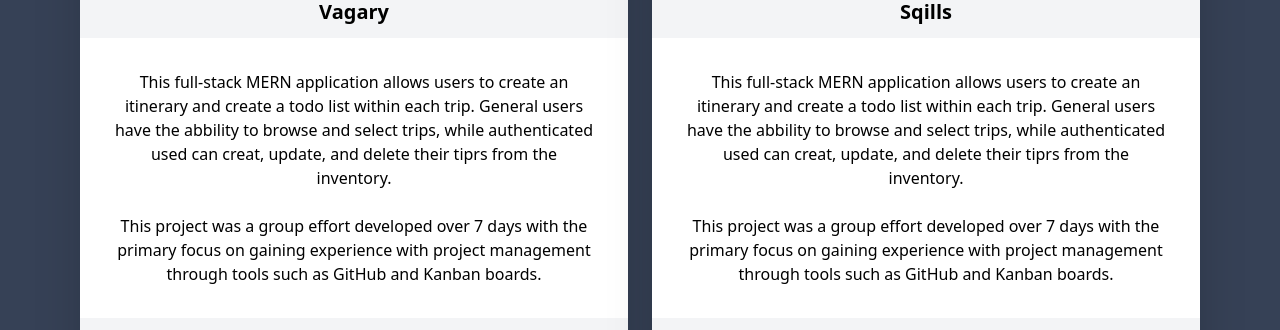
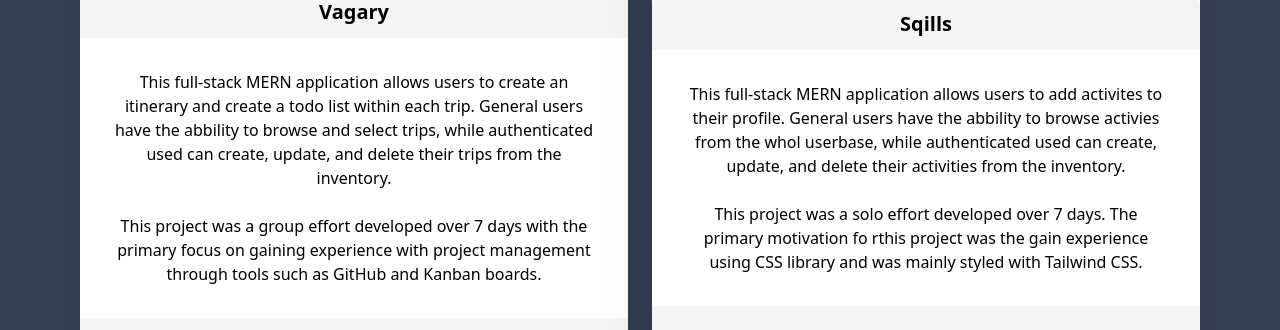
Before and after one commit to andersonnash/my-portfolio-, a React (Create React App) app in the folder my-portfolio/: page / in a window 1280 px wide. Shown: the part 2126-2456 px from the top of the page. Built offline with nearby package versions, Linux system fonts and the light colour scheme; a web font is replaced by a local one.

Commit message:
redid projects

```diff
--- a/my-portfolio/src/Views/About/About.jsx
+++ b/my-portfolio/src/Views/About/About.jsx
@@ -6,7 +6,7 @@ const About = () => {
     <div className='mt-20 flex items-center justify-center'>
       <div>
       <h1 className='my-8 text-6xl'>About Me</h1>
-      <h1 id='about-me'>
+      <div id='about-me'>
       <h3 className='text-4xl'>
           I am an innovative and technically astute Software Engineer well-versed in
           analyzing user needs and developing software to precisely meet diverse
@@ -14,7 +14,7 @@ const About = () => {
           proactively keeps up with industry trends. I am driven to wear many programming
           hats with experience in creating new applications.
       </h3>
-      </h1>
+      </div>
       </div>
       </div>
   );
--- a/my-portfolio/src/Views/Hero/Hero.jsx
+++ b/my-portfolio/src/Views/Hero/Hero.jsx
@@ -1,4 +1,3 @@
-import climb from "../../Assests/nashClimb.png";
 const Hero = () => {
   return (
 <div className=" min-h-screen flex items-center justify-center bg-gray-900">
@@ -21,7 +20,7 @@ const Hero = () => {
 
   <div className="col-span-2 bg-gray-800 rounded animate-pulse"></div>
   <div className="col-span-4 bg-gray-800 rounded animate-pulse"></div>
-  <div class="col-span-6 bg-gray-800 rounded animate-pulse"></div>
+  <div className="col-span-6 bg-gray-800 rounded animate-pulse"></div>
 
   <div className="col-span-5 bg-gray-800 rounded animate-pulse"></div>
   <div className="col-span-5 bg-gray-800 rounded animate-pulse"></div>
--- a/my-portfolio/src/Views/Homepage/Homepage.jsx
+++ b/my-portfolio/src/Views/Homepage/Homepage.jsx
@@ -3,8 +3,6 @@ import Skills from "../Skills/Skills";
 import About from "../About/About";
 import Projects from "../Projects/Projects";
 import Hero from '../Hero/Hero'
-import Layout from '../../Component/Layout/Layout'
-import climb from '../../Assests/nashClimb.png'
 
 const Homepage = () => {
   return (
--- a/my-portfolio/src/Views/Projects/Projects.jsx
+++ b/my-portfolio/src/Views/Projects/Projects.jsx
@@ -1,66 +1,73 @@
 import vagary from "../../Assests/vagary.png";
 import sqills from "../../Assests/sqills.png";
 import git from "../../Assests/github.png";
-import computer from '../../Assests/computer.png'
+import computer from "../../Assests/computer.png";
 
 const Projects = () => {
   return (
     <div>
-      <h1 className='text-6xl mt-4'>Projects</h1>
+      <h1 className="text-6xl mt-4">Projects</h1>
       <div className=" flex items-center justify-center m-20">
         <div className="bg-white rounded-lg shadow-2xl w-3/4 h-auto mr-6">
-        <img className="rounded-t-lg h-60 w-full object-cover" src={vagary} />
+          <img
+            className="rounded-t-lg h-60 w-full object-cover"
+            src={vagary}
+            alt=""
+          />
           <header className="bg-gray-100 rounded-t-lg py-3 px-8 text-xl font-extrabold">
             Vagary
           </header>
           <div className="p-8">
             <p className="mb-6">
-            This full-stack MERN application allows users to create an itinerary
-            and create a todo list within each trip. General users have the
-            abbility to browse and select trips, while authenticated used can
-            creat, update, and delete their tiprs from the inventory.
+              This full-stack MERN application allows users to create an
+              itinerary and create a todo list within each trip. General users
+              have the abbility to browse and select trips, while authenticated
+              used can create, update, and delete their trips from the inventory.
             </p>
             <p>
               This project was a group effort developed over 7 days with the
-            primary focus on gaining experience with project management through
-            tools such as GitHub and Kanban boards.
+              primary focus on gaining experience with project management
+              through tools such as GitHub and Kanban boards.
             </p>
           </div>
           <footer className="bg-gray-100 rounded-b-lg py-6 flex items-center justify-center ">
             <a href="https://github.com/andersonnash/vagary">
-            <img className='mr-6'src={git} />
+              <img className="mr-6" src={git} alt="" />
             </a>
-          <a href='https://dazzling-ramanujan-14f249.netlify.app'>
-            <img src={computer} />
+            <a href="https://dazzling-ramanujan-14f249.netlify.app">
+              <img src={computer} alt="" />
             </a>
           </footer>
         </div>
 
-
         <div className="bg-white rounded-lg shadow-2xl w-3/4">
-        <img className="rounded-t-lg h-60 w-full object-cover" src={sqills} />
+          <img
+            className="rounded-t-lg h-60 w-full object-cover"
+            src={sqills}
+            alt=""
+          />
           <header className="bg-gray-100 rounded-t-lg py-3 px-8 text-xl font-extrabold">
             Sqills
           </header>
           <div className="p-8">
             <p className="mb-6">
-            This full-stack MERN application allows users to create an itinerary
-            and create a todo list within each trip. General users have the
-            abbility to browse and select trips, while authenticated used can
-            creat, update, and delete their tiprs from the inventory.
+              This full-stack MERN application allows users to add activites to
+              their profile. General users have the abbility to browse activies
+              from the whol userbase, while authenticated used can create,
+              update, and delete their activities from the inventory.
             </p>
             <p>
-            This project was a group effort developed over 7 days with the
-            primary focus on gaining experience with project management through
-            tools such as GitHub and Kanban boards.
+              This project was a solo effort developed over 7 days. The primary
+              motivation fo rthis project was the gain experience using CSS
+              library and was mainly styled with Tailwind CSS.
             </p>
           </div>
           <footer className="bg-gray-100 rounded-b-lg py-6 flex items-center justify-center ">
             <a href="https://github.com/andersonnash/sqills">
-            <img className='mr-6'src={git} />
+              <img className="mr-6" src={git} alt="" />
             </a>
-          <a href='https://goofy-newton-526a48.netlify.app'>
-            <img src={computer} />
+            <a href="https://goofy-newton-526a48.netlify.app">
+              <img src={computer} alt="" />
             </a>
           </footer>
         </div>
--- a/my-portfolio/src/Views/Skills/Skills.jsx
+++ b/my-portfolio/src/Views/Skills/Skills.jsx
@@ -4,20 +4,20 @@ const Skills = () => {
   return (
     <div className="flex items-center justify-center bg-gray-600 my-32 ">
       <div className='grid grid-cols-7 my-8 gap-6'>
-      <img className='w-14 h-14' src="https://cdn.jsdelivr.net/gh/devicons/devicon/icons/css3/css3-original.svg" />
-      <img className='w-14 h-14' src="https://cdn.jsdelivr.net/gh/devicons/devicon/icons/express/express-original.svg" />
-      <img className='w-14 h-14' src="https://cdn.jsdelivr.net/gh/devicons/devicon/icons/git/git-original.svg" />
-      <img className='w-14 h-14' src="https://cdn.jsdelivr.net/gh/devicons/devicon/icons/postgresql/postgresql-original.svg" />
-      <img className='w-14 h-14' src="https://cdn.jsdelivr.net/gh/devicons/devicon/icons/github/github-original.svg" />
-      <img className='w-14 h-14' src="https://cdn.jsdelivr.net/gh/devicons/devicon/icons/rails/rails-plain.svg" />
-      <img className='w-14 h-14' src="https://cdn.jsdelivr.net/gh/devicons/devicon/icons/react/react-original.svg" />
-      <img className='w-14 h-14' src="https://cdn.jsdelivr.net/gh/devicons/devicon/icons/ruby/ruby-plain.svg" />
-      <img className='w-14 h-14' src="https://cdn.jsdelivr.net/gh/devicons/devicon/icons/slack/slack-plain.svg" />
-      <img className='w-14 h-14' src="https://cdn.jsdelivr.net/gh/devicons/devicon/icons/tailwindcss/tailwindcss-plain.svg" />
-      <img className='w-14 h-14' src="https://cdn.jsdelivr.net/gh/devicons/devicon/icons/vscode/vscode-plain.svg" />
-      <img className='w-14 h-14' src="https://cdn.jsdelivr.net/gh/devicons/devicon/icons/html5/html5-original.svg" />
-      <img className='w-14 h-14' src="https://cdn.jsdelivr.net/gh/devicons/devicon/icons/heroku/heroku-original.svg" />
-      <img className='w-14 h-14' src="https://cdn.jsdelivr.net/gh/devicons/devicon/icons/javascript/javascript-original.svg" />
+      <img className='w-14 h-14' src="https://cdn.jsdelivr.net/gh/devicons/devicon/icons/css3/css3-original.svg" alt=''/>
+      <img className='w-14 h-14' src="https://cdn.jsdelivr.net/gh/devicons/devicon/icons/express/express-original.svg" alt=''/>
+      <img className='w-14 h-14' src="https://cdn.jsdelivr.net/gh/devicons/devicon/icons/git/git-original.svg" alt=''/>
+      <img className='w-14 h-14' src="https://cdn.jsdelivr.net/gh/devicons/devicon/icons/postgresql/postgresql-original.svg"alt='' />
+      <img className='w-14 h-14' src="https://cdn.jsdelivr.net/gh/devicons/devicon/icons/github/github-original.svg" alt=''/>
+      <img className='w-14 h-14' src="https://cdn.jsdelivr.net/gh/devicons/devicon/icons/rails/rails-plain.svg" alt=''/>
+      <img className='w-14 h-14' src="https://cdn.jsdelivr.net/gh/devicons/devicon/icons/react/react-original.svg" alt=''/>
+      <img className='w-14 h-14' src="https://cdn.jsdelivr.net/gh/devicons/devicon/icons/ruby/ruby-plain.svg" alt=''/>
+      <img className='w-14 h-14' src="https://cdn.jsdelivr.net/gh/devicons/devicon/icons/slack/slack-plain.svg" alt=''/>
+      <img className='w-14 h-14' src="https://cdn.jsdelivr.net/gh/devicons/devicon/icons/tailwindcss/tailwindcss-plain.svg"alt='' />
+      <img className='w-14 h-14' src="https://cdn.jsdelivr.net/gh/devicons/devicon/icons/vscode/vscode-plain.svg"alt='' />
+      <img className='w-14 h-14' src="https://cdn.jsdelivr.net/gh/devicons/devicon/icons/html5/html5-original.svg" alt=''/>
+      <img className='w-14 h-14' src="https://cdn.jsdelivr.net/gh/devicons/devicon/icons/heroku/heroku-original.svg" alt=''/>
+      <img className='w-14 h-14' src="https://cdn.jsdelivr.net/gh/devicons/devicon/icons/javascript/javascript-original.svg" alt=''/>
       </div>
     </div>
   );
```
Lines whose indentation alone changed are shown as unchanged.
